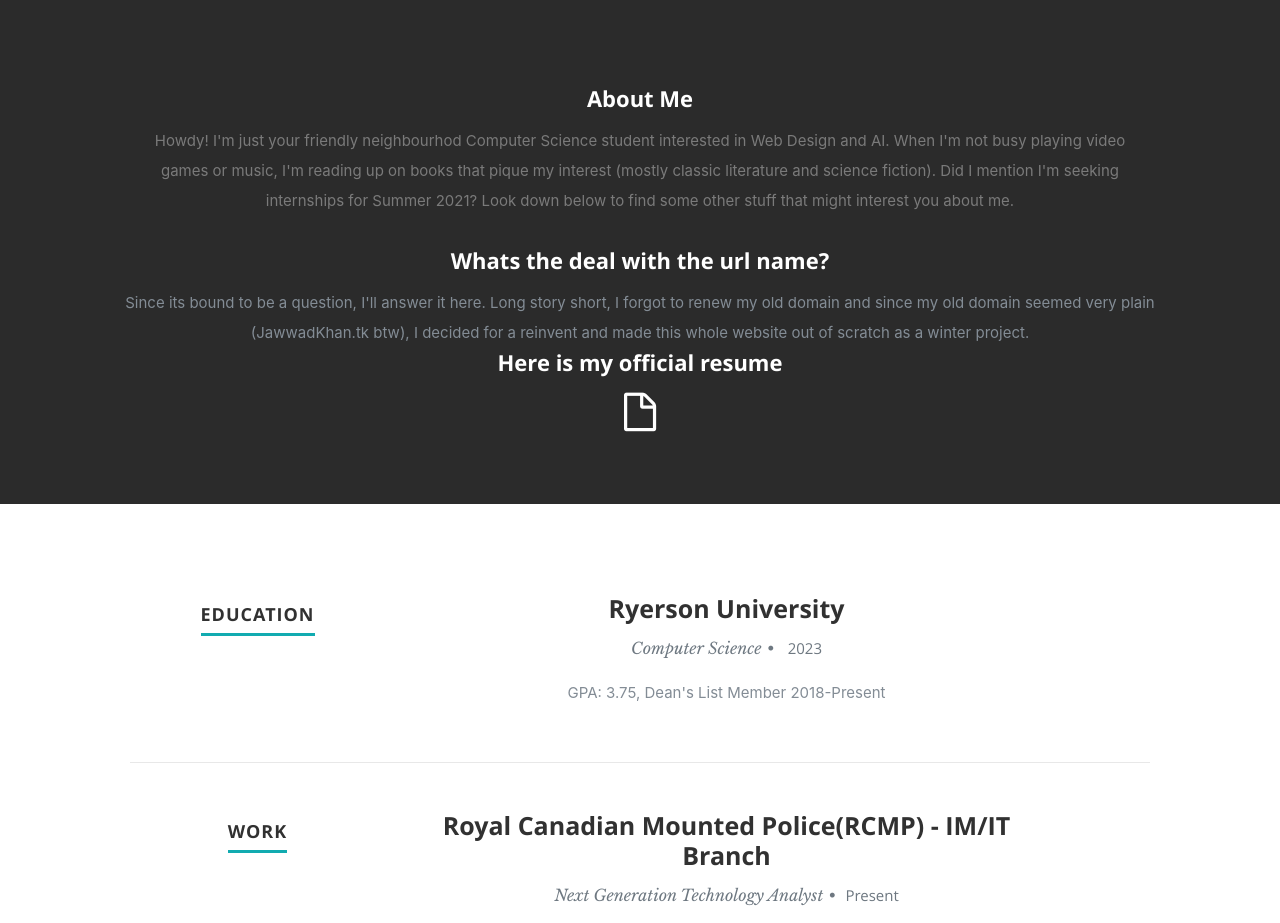
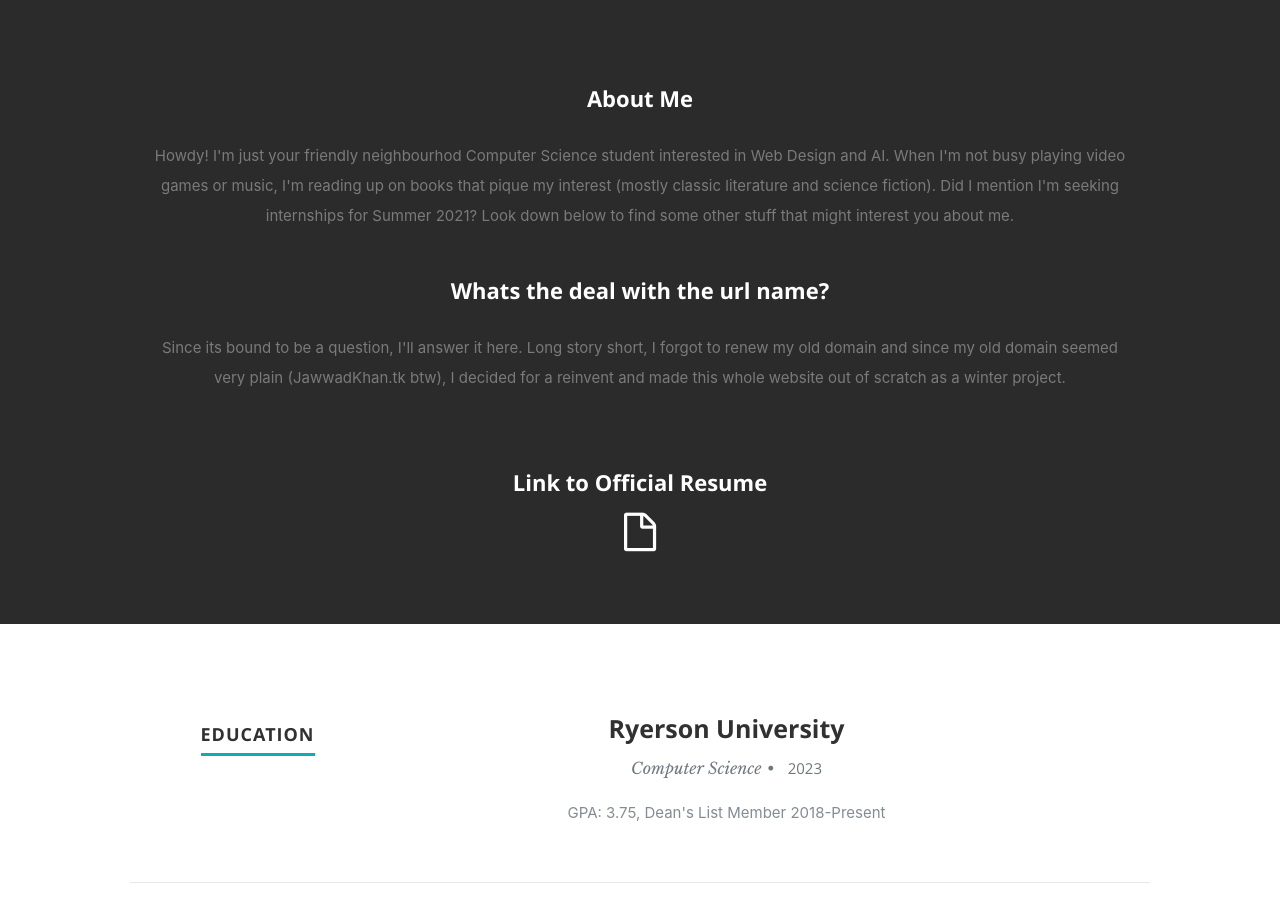
Before and after one commit to JawwadK/react-portfolio, a React (Create React App) app: page / in a window 1280 px wide. Shown: the part 802-1725 px from the top of the page. Built offline with nearby package versions, Linux system fonts and the light colour scheme.

Commit message:
Edit about fix overflow errors on about section

```diff
--- a/public/css/layout.css
+++ b/public/css/layout.css
@@ -191,6 +191,7 @@ ul#nav li.current a { color: #00a895; }
    padding-top: 86px;
    padding-bottom: 66px;
    overflow: hidden;
+
 }
 
 #about a, #about a:visited  { color: #fff; }
@@ -204,6 +205,7 @@ ul#nav li.current a { color: #00a895; }
 #about p {
    line-height: 30px;
    color: #7A7A7A;
+   padding: 15px 20px;
 }
 
 #about .contact-details { width: 41.66667%; }
--- a/src/components/About.js
+++ b/src/components/About.js
@@ -7,15 +7,16 @@ export default class About extends Component{
                 <div className="row">
                     <h2>About Me</h2>
                     <p>{resumeData.aboutme}</p>
+                    </div>
                     <div className="row">
                         <h2>Whats the deal with the url name?</h2>
-                        <span>{resumeData.domainExplanation}</span>
+                        <p>{resumeData.domainExplanation}</p>
                         <br></br>
                     </div>
 
-                    </div>
+
                     <div className="row">
-                        <h2>Here is my official resume</h2>
+                        <h2>Link to Official Resume</h2>
                         <a href={resumeData.resumeLink} target=""><i class={resumeData.resumeIconClassName}></i></a>
                     </div>
             </section>
```
Also changed, not shown: 1 other file (tests, documents, lock files or other folders).
